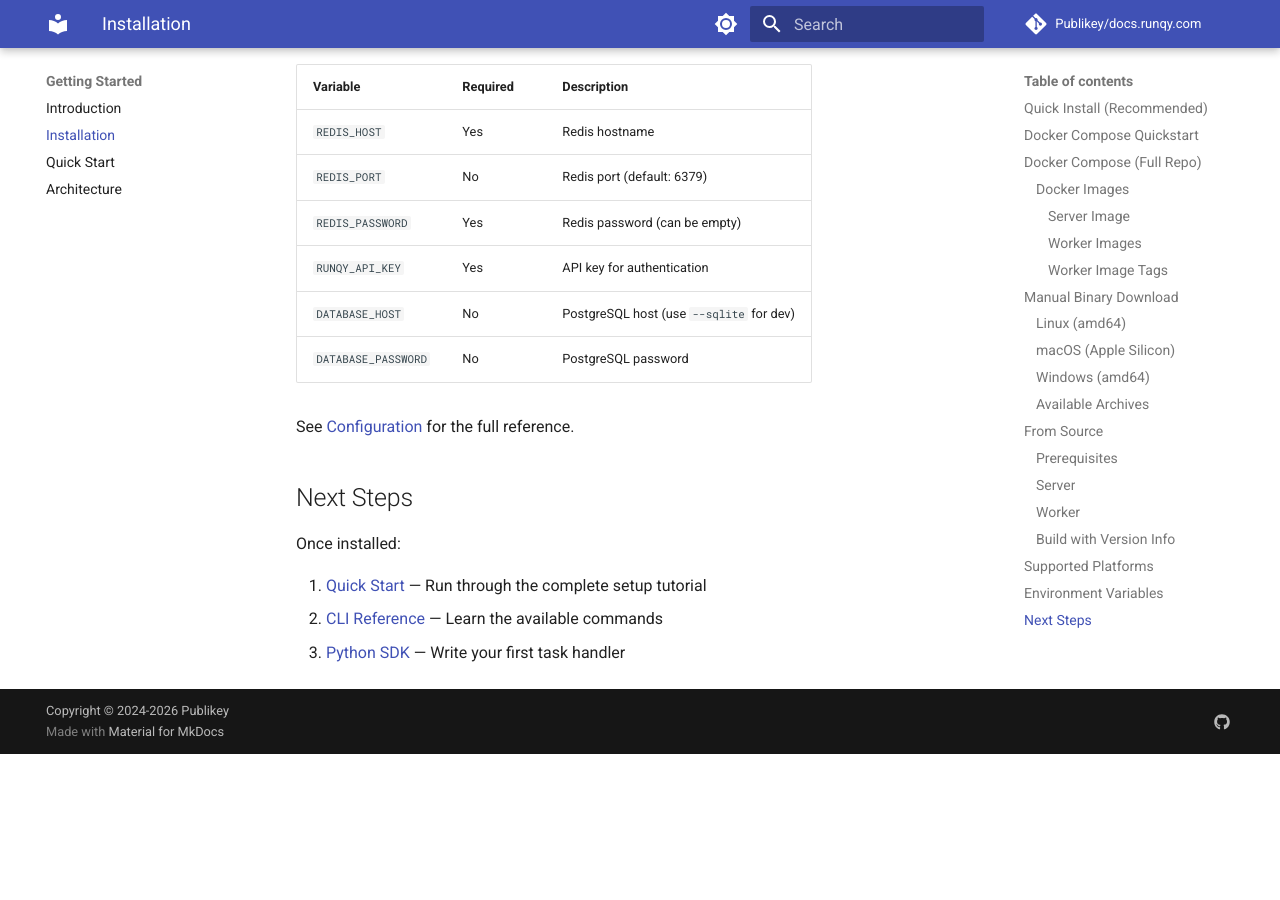
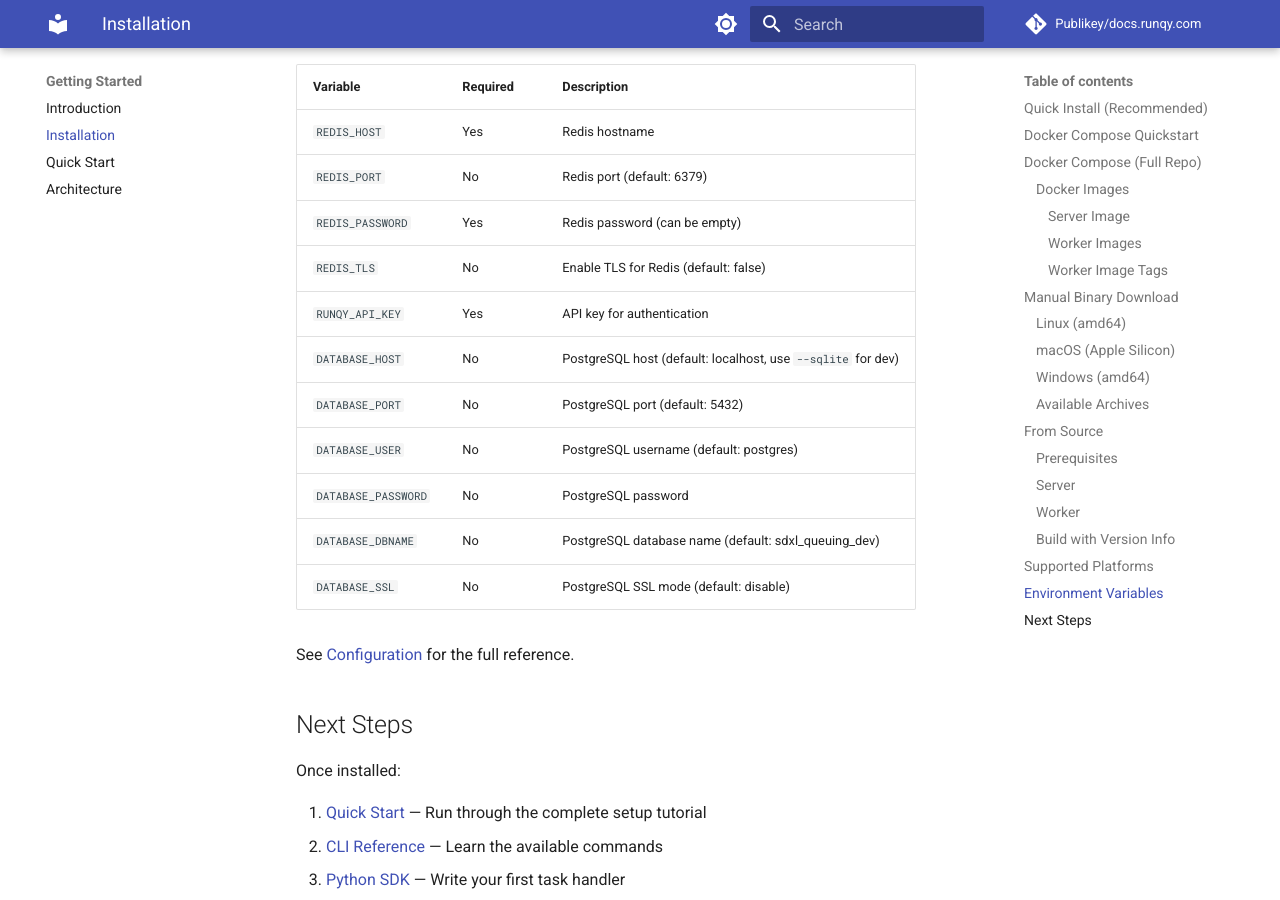
Before and after one commit to Publikey/docs.runqy.com, an MkDocs documentation site: the page built from docs/getting-started/installation.md, in a window 1280 px wide and 900 px high, scrolled down 5865 px. Built offline with MkDocs 1.6.1 and Material for MkDocs 9.7.7, drawn with Linux system fonts in a browser that asks for light colours; comment, search, counter and statistics services are not loaded; before the commit the page ends 6619 px from its top, so only the background shows below that.

```diff
--- a/docs/getting-started/installation.md
+++ b/docs/getting-started/installation.md
@@ -268,9 +268,14 @@ After installation, configure these environment variables before starting the se
 | `REDIS_HOST` | Yes | Redis hostname |
 | `REDIS_PORT` | No | Redis port (default: 6379) |
 | `REDIS_PASSWORD` | Yes | Redis password (can be empty) |
+| `REDIS_TLS` | No | Enable TLS for Redis (default: false) |
 | `RUNQY_API_KEY` | Yes | API key for authentication |
-| `DATABASE_HOST` | No | PostgreSQL host (use `--sqlite` for dev) |
+| `DATABASE_HOST` | No | PostgreSQL host (default: localhost, use `--sqlite` for dev) |
+| `DATABASE_PORT` | No | PostgreSQL port (default: 5432) |
+| `DATABASE_USER` | No | PostgreSQL username (default: postgres) |
 | `DATABASE_PASSWORD` | No | PostgreSQL password |
+| `DATABASE_DBNAME` | No | PostgreSQL database name (default: sdxl_queuing_dev) |
+| `DATABASE_SSL` | No | PostgreSQL SSL mode (default: disable) |
 
 See [Configuration](../server/configuration.md) for the full reference.
 
```
Also changed, not shown: docs/guides/local-development.md (+3 -0 lines), docs/server/index.md (+6 -1 lines).
